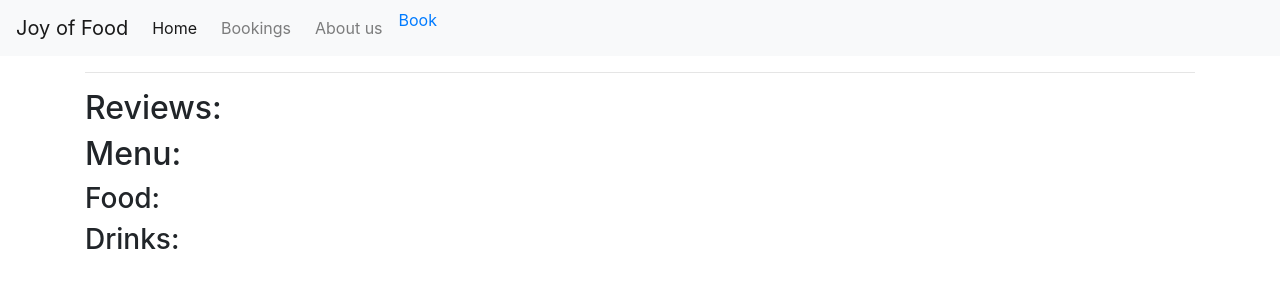
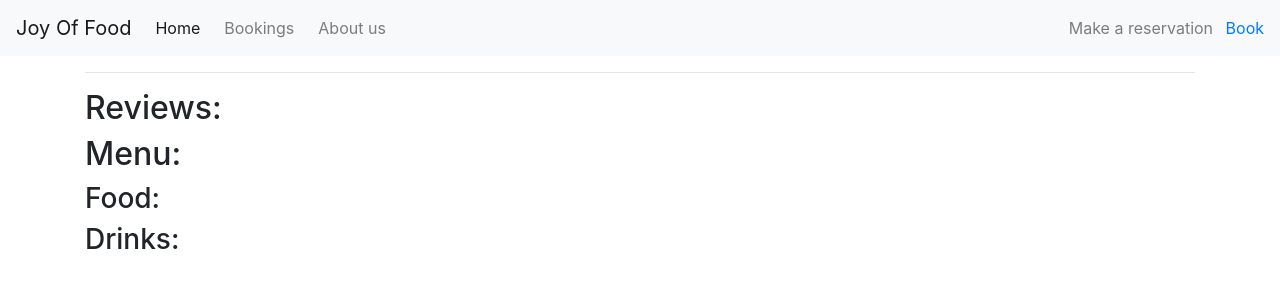
Before and after one commit to Maadajibao/Project-4-Joy-Of-Food, a Django app: page / in a window 1280 px wide. Shown: the top 300 px of the page. Run offline with Django 4.2, Linux system fonts and the light colour scheme; data that the repository does not hold is empty.

Commit message:
Add text and a link to the navbar

```diff
--- a/templates/base.html
+++ b/templates/base.html
@@ -22,13 +22,17 @@
     <header>
         <!--Navigation-->
         <nav class="navbar navbar-light bg-light navbar-expand-sm">
-            <a href="{% url 'home' %}" class="navbar-brand">Joy of Food</a>
-            <ul class="navbar-nav">
-                <li class="nav-item mr-2 {% if request.path == home_url %}active{% endif %}""><a href="/" class="nav-link">Home</a></li>
+            <a href="{% url 'home' %}" class="navbar-brand">Joy Of Food</a>
+            <ul class="navbar-nav mr-auto">
+                <li class="nav-item mr-2 {% if request.path == home_url %}active{% endif %}"><a href="/" class="nav-link">Home</a></li>
                 <li class="nav-item mr-2"><a href="/bookings" class="nav-link">Bookings</a></li>
                 <li class="nav-item mr-2"><a href="/about" class="nav-link">About us</a></li>
+            </ul>
+            <div class="d-none d-md-block">
+                <p class="navbar-text my-auto mr-2">Make a reservation</p>
                 <a href="/book">Book</a>
-            </ul>
+            </div>
+
 
         </nav>
     </header>
```
